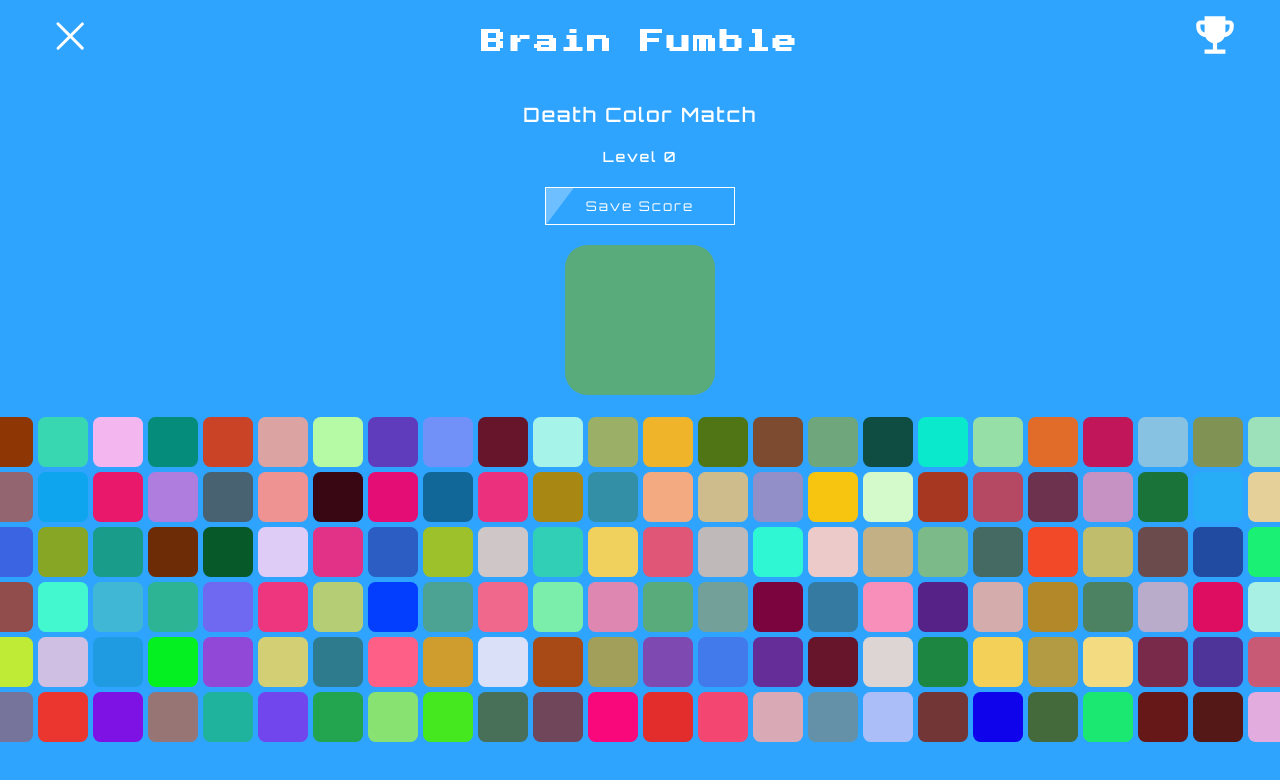
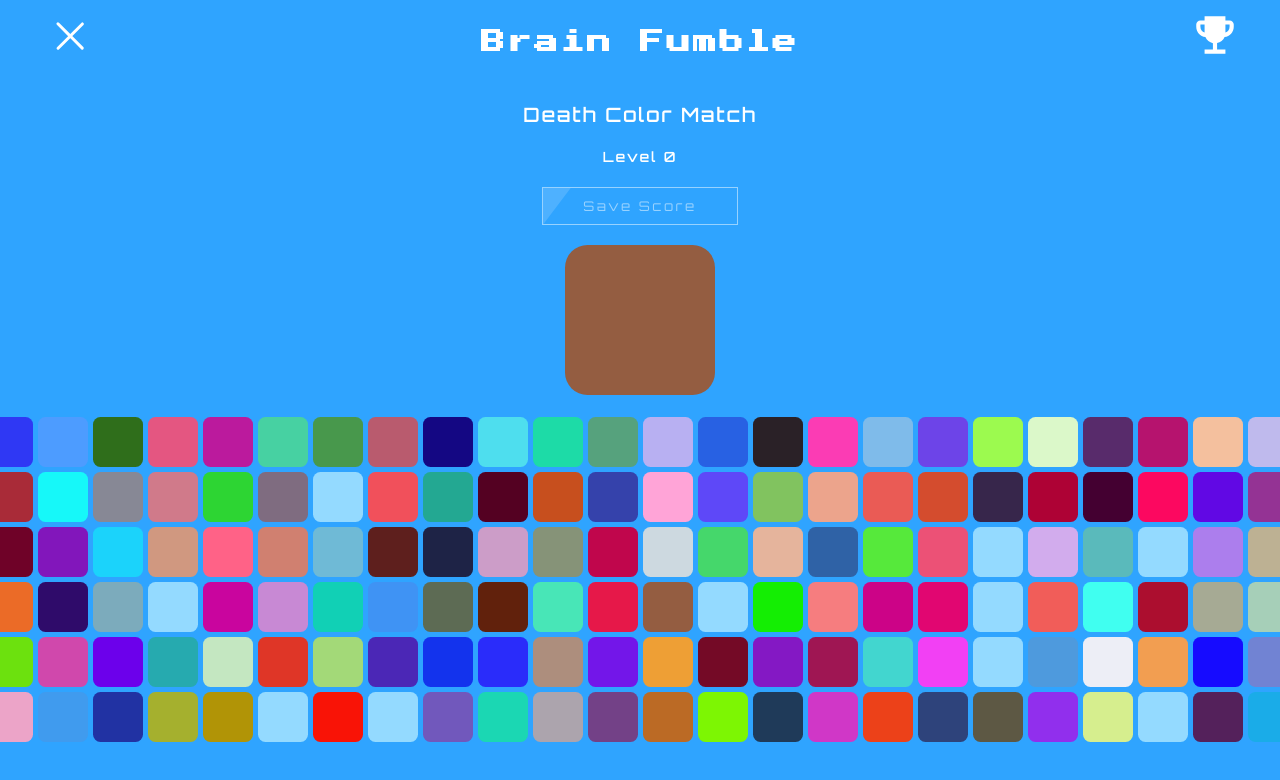
Before and after one commit to MrMcPat/fumble-game, a React (Create React App) app in the folder fumble-game-client/: page /#/deathcolormatch in a window 1280 px wide. Shown: the top 780 px of the page. Built offline with nearby package versions, Linux system fonts and the light colour scheme.

Commit message:
refactored color match code

```diff
--- a/fumble-game-client/src/components/ColorMatch.js
+++ b/fumble-game-client/src/components/ColorMatch.js
@@ -26,30 +26,27 @@ function ColorMatch() {
       p: 4,
     };
 
-    const array = ["#E74C3C", "#F74C3C", "#A569BD", "#B569BD", "#5499C7", "#6499C7",
-    "#48C9B0", "#58C9B0", "#27AE60", "#37AE60", "#F4D03F", "#A4D03F",
-    "#F39C12", "#E39C12", "#B3B6B7", "#C3B6B7", "#641E16", "#441E16",
-    "#751E16", "#551E16", "#FADBD8", "#EADBD8", "#D6EAF8", "#C6EAF8",
-    "#DDD3EC", "#EDD3EC", "#F91DE4", "#A91DE4", "#0FF42D", "#1FF42D",
-    "#CF2352", "#DF2352", "#1BD1D8", "#1BD1D8", "#DD6F34", "#CD6F34"]
+    const array = []
+    for (let i = 0; i < 36; i++) {
+      array.push("#" + Math.floor(Math.random()*16777215).toString(16))
+    }
 
     useEffect(() => {
-        const shuffledArray = array.sort((a, b) => 0.5 - Math.random())
-        setRandomizedArray(shuffledArray)
+        setRandomizedArray(array)
         setRandomColor(array[Math.floor(Math.random() * 36)])
     }, [])
 
     function handleClickedTile (tile) {
         if (randomColor === tile) {
             console.log("yay")
-            setRandomizedArray(array.sort((a, b) => 0.5 - Math.random()))
+            setRandomizedArray(array)
             setRandomColor(array[Math.floor(Math.random() * 36)])
             setCorrect(true)
             setCounter(counter + 1)
             setScore(counter+1)
         } else {
             console.log("nay")
-            setRandomizedArray(array.sort((a, b) => 0.5 - Math.random()))
+            setRandomizedArray(array)
             setRandomColor(array[Math.floor(Math.random() * 36)])
             setCorrect(false)
             setCounter(0)
@@ -66,13 +63,14 @@ function ColorMatch() {
     <div className="fade-in">
         <h3>Color Match</h3>
         <h5>{correct ? `Level ${counter}` : `Latest streak: ${score}`}</h5>
-        <button className="game-button" onClick={handleOpen}>Save Score</button>
+        <button className="game-button" disabled={correct} style={{opacity: correct ? ".5" : "1"}} onClick={handleOpen}>Save Score</button>
         <Modal
         open={open}
         onClose={handleClose}
         aria-labelledby="modal-modal-title"
         aria-describedby="modal-modal-description">
           <Box sx={style} className="modal">
+            <h2>Color Match</h2>
             <h3>Your score is: {score}</h3>
             <label>Enter your name:</label>
             <input></input>
--- a/fumble-game-client/src/components/CrazyColorMatch.js
+++ b/fumble-game-client/src/components/CrazyColorMatch.js
@@ -26,37 +26,27 @@ function CrazyColorMatch() {
       p: 4,
     };
 
-
-    const array = ["#F24A28", "#A73720", "#CA4327", "#F0B42B", "#CE9D2D", "#B38828",
-    "#BFEA35", "#9DC12A", "#87A626", "#23A44F", "#1D8641", "#1A7439",
-    "#43F8CE", "#38D7B2", "#2DB495", "#40B7D5", "#338FA6", "#2E7B8E",
-    "#437AEB", "#2C5DC2", "#214BA0", "#7146EC", "#5E3CBC", "#4E3498",
-    "#F3B6EE", "#E3ACDF", "#C692C3", "#EE367E", "#EA186A", "#C11659",
-    "#BFB9B9", "#CFC7C7", "#DDD4D4", "#32CFB7", "#1FB29C", "#199D8A",
-    "#E6D09A", "#CFBC8D", "#C3B185", "#C0BD6D", "#D3CF75", "#A19F59",
-    "#9BAF66", "#809254", "#B5CE75", "#AF7DDE", "#7F49B2", "#9248D7",
-    "#642D97", "#562287", "#7E11E4", "#96DFA6", "#7CBA8A", "#6FA67B",
-    "#DECCF6", "#CEBFE3", "#B9ACCB", "#E16B28", "#A74A15", "#F4AA80",
-    "#6E2C06", "#7D4C30", "#8E3604", "#FE5F86", "#E05677", "#B54862",
-    "#F7C510", "#F3D158", "#A88712", "#B39B44", "#F1D15E", "#F3DB81"]
+    const array = []
+    for (let i = 0; i < 72; i++) {
+      array.push("#" + Math.floor(Math.random()*16777215).toString(16))
+    }
 
     useEffect(() => {
-        const shuffledArray = array.sort((a, b) => 0.5 - Math.random())
-        setRandomizedArray(shuffledArray)
+        setRandomizedArray(array)
         setRandomColor(array[Math.floor(Math.random() * 72)])
     }, [])
 
     function handleClickedTile (tile) {
         if (randomColor === tile) {
             console.log("yay")
-            setRandomizedArray(array.sort((a, b) => 0.5 - Math.random()))
+            setRandomizedArray(array)
             setRandomColor(array[Math.floor(Math.random() * 72)])
             setCorrect(true)
             setCounter(counter + 1)
             setScore(counter+1)
         } else {
             console.log("nay")
-            setRandomizedArray(array.sort((a, b) => 0.5 - Math.random()))
+            setRandomizedArray(array)
             setRandomColor(array[Math.floor(Math.random() * 72)])
             setCorrect(false)
             setCounter(0)
@@ -73,13 +63,14 @@ function CrazyColorMatch() {
     <div className="fade-in">
         <h3>Crazy Color Match</h3>
         <h5>{correct ? `Level ${counter}` : `Latest Streak: ${score}`}</h5>
-        <button className="game-button" onClick={handleOpen}>Save Score</button>
+        <button className="game-button" disabled={correct} style={{opacity: correct ? ".5" : "1"}} onClick={handleOpen}>Save Score</button>
         <Modal
         open={open}
         onClose={handleClose}
         aria-labelledby="modal-modal-title"
         aria-describedby="modal-modal-description">
           <Box sx={style} className="modal">
+            <h2>Crazy Color Match</h2>
             <h3>Your score is: {score}</h3>
             <label>Enter your name:</label>
             <input></input>
--- a/fumble-game-client/src/components/DeathColorMatch.js
+++ b/fumble-game-client/src/components/DeathColorMatch.js
@@ -26,48 +26,27 @@ function DeathColorMatch() {
       p: 4,
     };
 
-    const array = ["#F24A28", "#A73720", "#CA4327", "#F0B42B", "#CE9D2D", "#B38828",
-    "#BFEA35", "#9DC12A", "#87A626", "#23A44F", "#1D8641", "#1A7439",
-    "#43F8CE", "#38D7B2", "#2DB495", "#40B7D5", "#338FA6", "#2E7B8E",
-    "#437AEB", "#2C5DC2", "#214BA0", "#7146EC", "#5E3CBC", "#4E3498",
-    "#F3B6EE", "#E3ACDF", "#C692C3", "#EE367E", "#EA186A", "#C11659",
-    "#BFB9B9", "#CFC7C7", "#DDD4D4", "#32CFB7", "#1FB29C", "#199D8A",
-    "#E6D09A", "#CFBC8D", "#C3B185", "#C0BD6D", "#D3CF75", "#A19F59",
-    "#9BAF66", "#809254", "#B5CE75", "#AF7DDE", "#7F49B2", "#9248D7",
-    "#642D97", "#562287", "#7E11E4", "#96DFA6", "#7CBA8A", "#6FA67B",
-    "#DECCF6", "#CEBFE3", "#B9ACCB", "#E16B28", "#A74A15", "#F4AA80",
-    "#6E2C06", "#7D4C30", "#8E3604", "#FE5F86", "#E05677", "#B54862",
-    "#F7C510", "#F3D158", "#A88712", "#B39B44", "#F1D15E", "#F3DB81",
-    "#F34670", "#C95A75", "#926570", "#D9AAB6", "#66152A", "#66152A",
-    "#390714", "#F0688B", "#6F68F0", "#0F03EB", "#76749A", "#918EC8",
-    "#44693B", "#45E71E", "#D4F9CB", "#B6FAA5", "#87E271", "#2FF7D4",
-    "#A8F0E4", "#4CA393", "#73A199", "#456A64", "#0F4D42", "#507514",
-    "#E32D2D", "#D4ACAC", "#EE9292", "#ECCACA", "#723636", "#661818",
-    "#6B4B4B", "#E23287", "#DE88B1", "#E30D75", "#7B043E", "#F9087C",
-    "#6F465A", "#6C324E", "#033EFE", "#7191F9", "#ACBEF8", "#D9E0F7",
-    "#27ADF6", "#357AA1", "#1F9CE1", "#116898", "#486271", "#88C2E3",
-    "#1BE871", "#5AAB7C", "#486F58", "#9DE1BA", "#1AF073", "#7CEEAC",
-    "#08592A", "#4C8262", "#0FA5EE", "#6491A7", "#058C7B", "#0BE9CD",
-    "#A6F3EA", "#05F020", "#DE0D62", "#792A4B", "#F78FBA", "#EB307D",
-    "#EB3630", "#DBA3A1", "#914D4B", "#967574", "#541816", "#3A64E1"]
+    const array = []
+    for (let i = 0; i < 144; i++) {
+      array.push("#" + Math.floor(Math.random()*16777215).toString(16))
+    }
 
     useEffect(() => {
-        const shuffledArray = array.sort((a, b) => 0.5 - Math.random())
-        setRandomizedArray(shuffledArray)
+        setRandomizedArray(array)
         setRandomColor(array[Math.floor(Math.random() * 144)])
     }, [])
 
     function handleClickedTile (tile) {
         if (randomColor === tile) {
             console.log("yay")
-            setRandomizedArray(array.sort((a, b) => 0.5 - Math.random()))
+            setRandomizedArray(array)
             setRandomColor(array[Math.floor(Math.random() * 144)])
             setCorrect(true)
             setCounter(counter + 1)
             setScore(counter+1)
         } else {
             console.log("nay")
-            setRandomizedArray(array.sort((a, b) => 0.5 - Math.random()))
+            setRandomizedArray(array)
             setRandomColor(array[Math.floor(Math.random() * 144)])
             setCorrect(false)
             setCounter(0)
@@ -84,13 +63,14 @@ function DeathColorMatch() {
     <div className="fade-in">
         <h3>Death Color Match</h3>
         <h5>{correct ? `Level ${counter}` : `Latest Streak: ${score}`}</h5>
-        <button className="game-button" onClick={handleOpen}>Save Score</button>
+        <button className="game-button" disabled={correct} style={{opacity: correct ? ".5" : "1"}} onClick={handleOpen}>Save Score</button>
         <Modal
         open={open}
         onClose={handleClose}
         aria-labelledby="modal-modal-title"
         aria-describedby="modal-modal-description">
           <Box sx={style} className="modal">
+            <h2>Death Color Match</h2>
             <h3>Your score is: {score}</h3>
             <label>Enter your name:</label>
             <input></input>
--- a/fumble-game-client/src/components/EasyNumberMemory.js
+++ b/fumble-game-client/src/components/EasyNumberMemory.js
@@ -8,6 +8,7 @@ const [randomNums, setRandomNums] = useState([])
 const [counter, setCounter] = useState(0)
 const [score, setScore] = useState("")
 const [disable, setDisable] = useState(false)
+const [saveDisable, setSaveDisable] = useState(true)
 const [correct, setCorrect] = useState(true)
 const [input, setInput] = useState("")
 const [compliment, setCompliment] = useState([])
@@ -47,6 +48,7 @@ useEffect(() => {
   function handleStart() {
     setRandomNums([...randomNums, randomNumber])
     setDisable(true)
+    setSaveDisable(true)
     setCounter(counter+1)
   }
 
@@ -70,6 +72,7 @@ useEffect(() => {
     } else {
       setRandomNums([])
       setDisable(false)
+      setSaveDisable(false)
       setCorrect(false)
       setCounter(0)
       document.body.style.background= "#FF1700"
@@ -86,14 +89,15 @@ const tileGrid = tileCount.map(tile => {
     <div style={{height: "500px"}} className="fade-in">
       <h3>Memorize all the numbers that have flashed, darling~ 🥰</h3>
       <h3>{correct ? levelTitle : `Oh no...Your score is ${score}. ${compliment}`}</h3>
-      <button className="game-button" disabled={disable} onClick={handleStart}>Start!</button>
-      <button className="game-button" disabled={disable} onClick={handleOpen}>Save Score</button>
+      <button className="game-button" disabled={disable} style={{opacity: disable ? ".5" : "1"}} onClick={handleStart}>Start!</button>
+      <button className="game-button" disabled={saveDisable} style={{opacity: saveDisable ? ".5" : "1"}} onClick={handleOpen}>Save Score</button>
       <Modal
         open={open}
         onClose={handleClose}
         aria-labelledby="modal-modal-title"
         aria-describedby="modal-modal-description">
           <Box sx={style} className="modal">
+            <h2>Easy Number Memory</h2>
             <h3>Your score is: {score}</h3>
             <label>Enter your name:</label>
             <input></input>
--- a/fumble-game-client/src/components/ExtremeNumberMemory.js
+++ b/fumble-game-client/src/components/ExtremeNumberMemory.js
@@ -8,6 +8,7 @@ const [randomNums, setRandomNums] = useState([])
 const [counter, setCounter] = useState(0)
 const [score, setScore] = useState("")
 const [disable, setDisable] = useState(false)
+const [saveDisable, setSaveDisable] = useState(true)
 const [correct, setCorrect] = useState(true)
 const [input, setInput] = useState("")
 const [insult, setInsult] = useState([])
@@ -47,6 +48,7 @@ useEffect(() => {
   function handleStart() {
     setRandomNums([...randomNums, randomNumber])
     setDisable(true)
+    setSaveDisable(true)
     setCounter(counter+1)
     setScore(counter)
   }
@@ -71,6 +73,7 @@ useEffect(() => {
     } else {
       setRandomNums([])
       setDisable(false)
+      setSaveDisable(false)
       setCorrect(false)
       setCounter(0)
       document.body.style.background= "#FF1700"
@@ -87,14 +90,15 @@ const tileGrid = tileCount.map(tile => {
     <div style={{height: "500px"}} className="fade-in">
       <h3>YOU DO NOT BELONG HERE! 💀</h3>
       <h3>{correct ? levelTitle : `WRONG! YOUR SCORE IS ${score}. ${insult} TRY AGAIN!`}</h3>
-      <button className="game-button" disabled={disable} onClick={handleStart}>Start!</button>
-      <button className="game-button" disabled={disable} onClick={handleOpen}>Save Score</button>
+      <button className="game-button" disabled={disable} style={{opacity: disable ? ".5" : "1"}} onClick={handleStart}>Start!</button>
+      <button className="game-button" disabled={saveDisable} style={{opacity: saveDisable ? ".5" : "1"}} onClick={handleOpen}>Save Score</button>
       <Modal
         open={open}
         onClose={handleClose}
         aria-labelledby="modal-modal-title"
         aria-describedby="modal-modal-description">
           <Box sx={style} className="modal">
+            <h2>Extreme Number Memory</h2>
             <h3>Your score is: {score}</h3>
             <label>Enter your name:</label>
             <input></input>
--- a/fumble-game-client/src/components/FiveByFiveSequence.js
+++ b/fumble-game-client/src/components/FiveByFiveSequence.js
@@ -11,6 +11,7 @@ function FiveByFiveSequence() {
   const [counter, setCounter] = useState(0)
   const [score, setScore] = useState("")
   const [disable, setDisable] = useState(false)
+  const [saveDisable, setSaveDisable] = useState(true)
   const [correct, setCorrect] = useState(true)
   const [toggle, setToggle] = useState(false)
   const [open, setOpen] = useState(false);
@@ -60,6 +61,7 @@ function FiveByFiveSequence() {
     setCounter(counter+1)
     setScore(counter)
     setDisable(true)
+    setSaveDisable(true)
     setCorrect(true)
   }
 
@@ -82,6 +84,7 @@ function FiveByFiveSequence() {
         setClickedSequence([])
         setCounter(0)
         setDisable(false)
+        setSaveDisable(false)
         setCorrect(false)
         document.body.style.background= "#FF1700"
         setTimeout(() => {document.body.style.background="#2FA4FF"}, 200)
@@ -97,16 +100,17 @@ function FiveByFiveSequence() {
   return (
     <div style={{height: "500px"}} className="fade-in">
       <h3>{correct ? levelTitle : `WRONG! YOUR SCORE IS ${score-1}. ${insult}. TRY AGAIN!`}</h3>
-      <button className="game-button" disabled={disable} onClick={handleRandomNumber}>Start!</button>
+      <button className="game-button" disabled={disable} style={{opacity: disable ? ".5" : "1"}} onClick={handleRandomNumber}>Start!</button>
       <button className="game-button" onClick={handleToggle}>Afraid to fumble?</button>
-      <button className="game-button" disabled={disable} onClick={handleOpen}>Save Score</button>
+      <button className="game-button" disabled={saveDisable} style={{opacity: saveDisable ? ".5" : "1"}} onClick={handleOpen}>Save Score</button>
       <Modal
         open={open}
         onClose={handleClose}
         aria-labelledby="modal-modal-title"
         aria-describedby="modal-modal-description">
           <Box sx={style} className="modal">
-            <h3>Your score is: {score-1}</h3>
+          <h2>Sequence Memory (5x5)</h2>
+            <h3>Your score is: {score === "" ? "" : score-1}</h3>
             <label>Enter your name:</label>
             <input></input>
           </Box>
--- a/fumble-game-client/src/components/FourByFourSequence.js
+++ b/fumble-game-client/src/components/FourByFourSequence.js
@@ -11,6 +11,7 @@ function FourByFourSequence() {
   const [counter, setCounter] = useState(0)
   const [score, setScore] = useState("")
   const [disable, setDisable] = useState(false)
+  const [saveDisable, setSaveDisable] = useState(true)
   const [correct, setCorrect] = useState(true)
   const [toggle, setToggle] = useState(false)
   const [open, setOpen] = useState(false);
@@ -62,6 +63,7 @@ function FourByFourSequence() {
     setCounter(counter+1)
     setScore(counter)
     setDisable(true)
+    setSaveDisable(true)
     setCorrect(true)
   }
 
@@ -84,6 +86,7 @@ function FourByFourSequence() {
         setClickedSequence([])
         setCounter(0)
         setDisable(false)
+        setSaveDisable(false)
         setCorrect(false)
         document.body.style.background= "#FF1700"
         setTimeout(() => {document.body.style.background="#2FA4FF"}, 200)
@@ -99,16 +102,17 @@ function FourByFourSequence() {
   return (
     <div style={{height: "500px"}} className="fade-in">
       <h3>{correct ? levelTitle : `Wrong! Your score is ${score-1}. ${quotes} But try again, you can do it!`}</h3>
-      <button className="game-button" disabled={disable} onClick={handleRandomNumber}>Start!</button>
+      <button className="game-button" disabled={disable} style={{opacity: disable ? ".5" : "1"}} onClick={handleRandomNumber}>Start!</button>
       <button className="game-button" onClick={handleToggle}>Afraid to fumble?</button>
-      <button className="game-button" disabled={disable} onClick={handleOpen}>Save Score</button>
+      <button className="game-button" disabled={saveDisable} style={{opacity: saveDisable ? ".5" : "1"}} onClick={handleOpen}>Save Score</button>
       <Modal
         open={open}
         onClose={handleClose}
         aria-labelledby="modal-modal-title"
         aria-describedby="modal-modal-description">
           <Box sx={style} className="modal">
-            <h3>Your score is: {score-1}</h3>
+            <h2>Sequence Memory (4x4)</h2>
+            <h3>Your score is: {score === "" ? "" : score-1}</h3>
             <label>Enter your name:</label>
             <input></input>
           </Box>
--- a/fumble-game-client/src/components/NumberMemory.js
+++ b/fumble-game-client/src/components/NumberMemory.js
@@ -8,6 +8,7 @@ const [randomNums, setRandomNums] = useState([])
 const [counter, setCounter] = useState(0)
 const [score, setScore] = useState("")
 const [disable, setDisable] = useState(false)
+const [saveDisable, setSaveDisable] = useState(true)
 const [correct, setCorrect] = useState(true)
 const [input, setInput] = useState("")
 const [lameJoke, setLameJoke] = useState([])
@@ -47,6 +48,7 @@ useEffect(() => {
   function handleStart() {
     setRandomNums([...randomNums, randomNumber])
     setDisable(true)
+    setSaveDisable(true)
     setCounter(counter+1)
     setScore(counter)
   }
@@ -71,6 +73,7 @@ useEffect(() => {
     } else {
       setRandomNums([])
       setDisable(false)
+      setSaveDisable(false)
       setCorrect(false)
       setCounter(0)
       document.body.style.background= "#FF1700"
@@ -87,14 +90,15 @@ const tileGrid = tileCount.map(tile => {
     <div style={{height: "500px"}} className="fade-in">
       <h3>MEMORIZE ALL THE NUMBERS THAT HAVE FLASHED 🤡</h3>
       <h3>{correct ? levelTitle : `WRONG! HERE'S YOUR SCORE ${score}. A LAME JOKE TO MAKE YOU FEEL BETTER: ${lameJoke}`}</h3>
-      <button className="game-button" disabled={disable} onClick={handleStart}>Start!</button>
-      <button className="game-button" disabled={disable} onClick={handleOpen}>Save Score</button>
+      <button className="game-button" disabled={disable} style={{opacity: disable ? ".5" : "1"}} onClick={handleStart}>Start!</button>
+      <button className="game-button" disabled={saveDisable} style={{opacity: saveDisable ? ".5" : "1"}} onClick={handleOpen}>Save Score</button>
       <Modal
         open={open}
         onClose={handleClose}
         aria-labelledby="modal-modal-title"
         aria-describedby="modal-modal-description">
           <Box sx={style} className="modal">
+            <h2>Number Memory</h2>
             <h3>Your score is: {score}</h3>
             <label>Enter your name:</label>
             <input></input>
--- a/fumble-game-client/src/components/ThreeByThreeSequence.js
+++ b/fumble-game-client/src/components/ThreeByThreeSequence.js
@@ -11,6 +11,7 @@ function ThreeByThreeSequence() {
   const [counter, setCounter] = useState(0)
   const [score, setScore] = useState("")
   const [disable, setDisable] = useState(false)
+  const [saveDisable, setSaveDisable] = useState(true)
   const [correct, setCorrect] = useState(true)
   const [toggle, setToggle] = useState(false)
   const [open, setOpen] = useState(false);
@@ -60,6 +61,7 @@ function ThreeByThreeSequence() {
     setCounter(counter+1)
     setScore(counter)
     setDisable(true)
+    setSaveDisable(true)
     setCorrect(true)
   }
 
@@ -82,6 +84,7 @@ function ThreeByThreeSequence() {
         setClickedSequence([])
         setCounter(0)
         setDisable(false)
+        setSaveDisable(false)
         setCorrect(false)
         document.body.style.background= "#FF1700"
         setTimeout(() => {document.body.style.background="#2FA4FF"}, 200)
@@ -97,16 +100,17 @@ function ThreeByThreeSequence() {
   return (
     <div style={{height: "500px"}} className="fade-in">
       <h3>{correct ? levelTitle : `Oh dear! Incorrect. Your score is ${score-1}~ ${compliments}. Try again sweetie<3`}</h3>
-      <button className="game-button" disabled={disable} onClick={handleRandomNumber}>Start!</button>
+      <button className="game-button" disabled={disable} style={{opacity: disable ? ".5" : "1"}} onClick={handleRandomNumber}>Start!</button>
       <button className="game-button" onClick={handleToggle}>Afraid to fumble?</button>
-      <button className="game-button" disabled={disable} onClick={handleOpen}>Save Score</button>
+      <button className="game-button" disabled={saveDisable} style={{opacity: saveDisable ? ".5" : "1"}} onClick={handleOpen}>Save Score</button>
       <Modal
         open={open}
         onClose={handleClose}
         aria-labelledby="modal-modal-title"
         aria-describedby="modal-modal-description">
           <Box sx={style} className="modal">
-            <h3>Your score is: {score-1}</h3>
+            <h2>Sequence Memory (3x3)</h2>
+            <h3>Your score is: {score === "" ? "" : score-1}</h3>
             <label>Enter your name:</label>
             <input></input>
           </Box>
--- a/fumble-game-client/src/index.scss
+++ b/fumble-game-client/src/index.scss
@@ -70,10 +70,6 @@ code {
   display: inline;
   color: white;
   padding-left: 50px;
-}
-
-.high-score-icon {
-
 }
 
 .menu-page {
@@ -497,7 +493,7 @@ input {
   padding: 10px 40px;
   border: 1px solid #fff;
   cursor: pointer;
-  letter-spacing: 2px;
+  letter-spacing: 2.5px;
   position:relative;
   overflow:hidden;
   margin: 0 20px;
```
Also changed, not shown: 1 other file (tests, documents, lock files or other folders).
